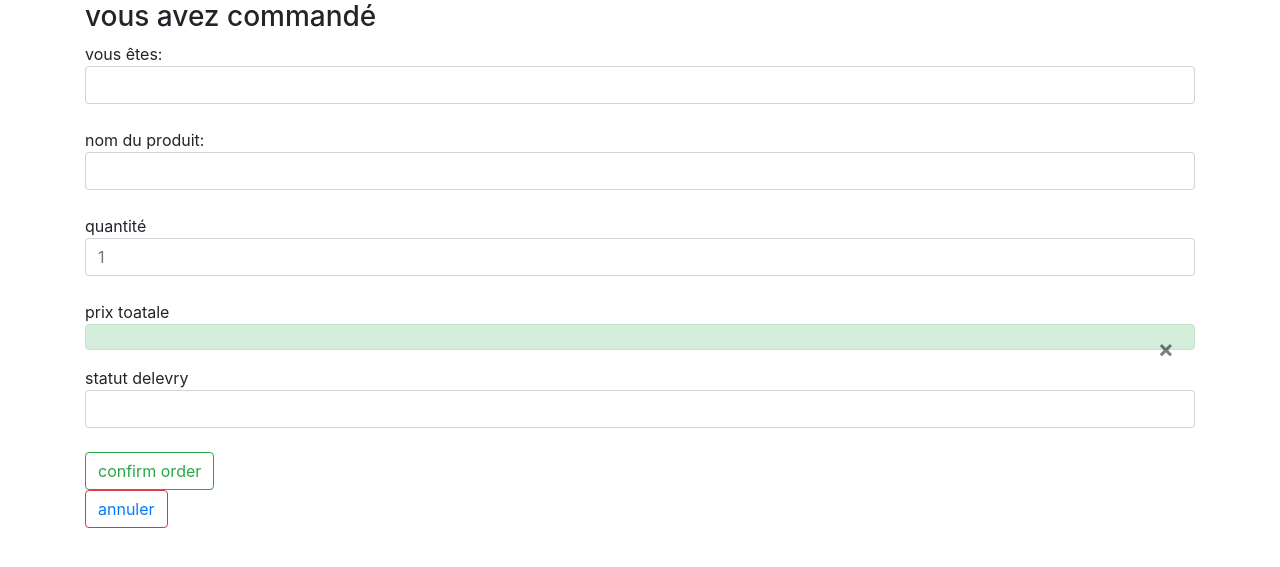
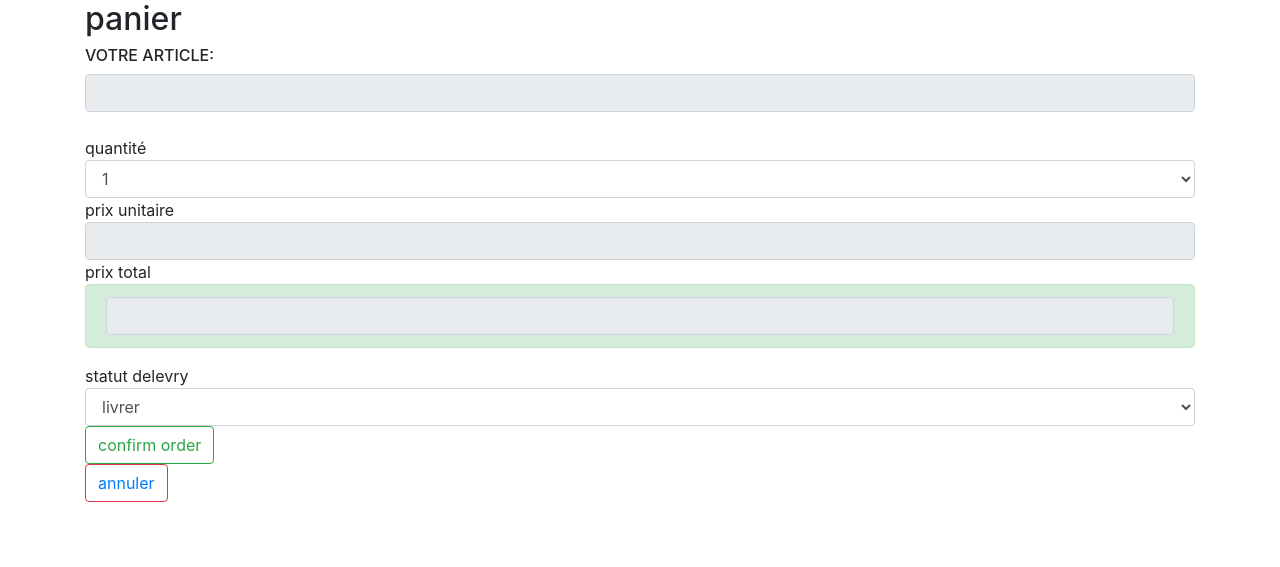
Before and after one commit to raniamarnissi/projet2019, a PHP site: page /panier.phtml in a window 1280 px wide. Shown: the top 567 px of the page. Run offline with PHP 8.4, Linux system fonts and the light colour scheme; data that the repository does not hold is empty.

Commit message:
changer les contenus des champs

```diff
--- a/panier.phtml
+++ b/panier.phtml
@@ -9,31 +9,35 @@
 </head>
 <body>
     <div class="container">
-
-
-
-
-
-            <form action="chariot.php" method="post">
+        <form action="chariot.php" method="post">
             <div class="form-group">
-            <h3 class="jombostron">vous avez commandé</h3>
-            vous êtes:
-            <input type="number" name="cid" class="form-control" ></br>
-            nom du produit:
-            <input type="number" name="pid" class="form-control" ></br>
+            <h2 class="jombostron">panier<!--appel fct count :  --></h2>
+            <h6>VOTRE ARTICLE: </h6>
+                <input type="text" name="nomp" class="form-control" disabled value="<?$_SESSION[nomproduit]??''?>"></br>
             quantité
-            <input type="number" name="qte" class="form-control" id="qte" placeholder="1" required></br>
-            prix toatale
-            <div class="alert alert-success alert-dismissable">
-                <a href="#" class="close" data-dismiss="alert" aria-label="close" > &times;</a>
-            </div>
+                <select name="qte" id="qte" class="form-control" required>
+                        <option value="1">1</option>
+                        <option value="2">2</option>
+                        <option value="3">3</option>
+                        <option value="4">4</option>
+                        <option value="5">5</option>
+                </select>
+            prix unitaire
+                <input type="text" class="form-control" disabled value="<?=$_prixunitaire?>">
+            prix total
+                <div class="alert alert-success alert-dismissable">
+                    <input type="text" class="form-control" disabled value="<?=$_prixtotal?>">
+                </div>
             statut delevry</br>
-            <input type="number" name="statut" id="" class="form-control"></input></br>
+            <select name="statut" id="" class="form-control">
+                    <option value="1">livrer</option>
+                    <option value="0">non livrer</option>
+            </select>
             <button type="submit" name="" class="btn btn-outline-success">confirm order</button>
             </br>
             <button type="reset" class="btn btn-outline-danger" ><a href="">annuler</a></button> </br>
             </div>
-            </form>
+        </form>
     </div>
 </body>
 </html>
```
